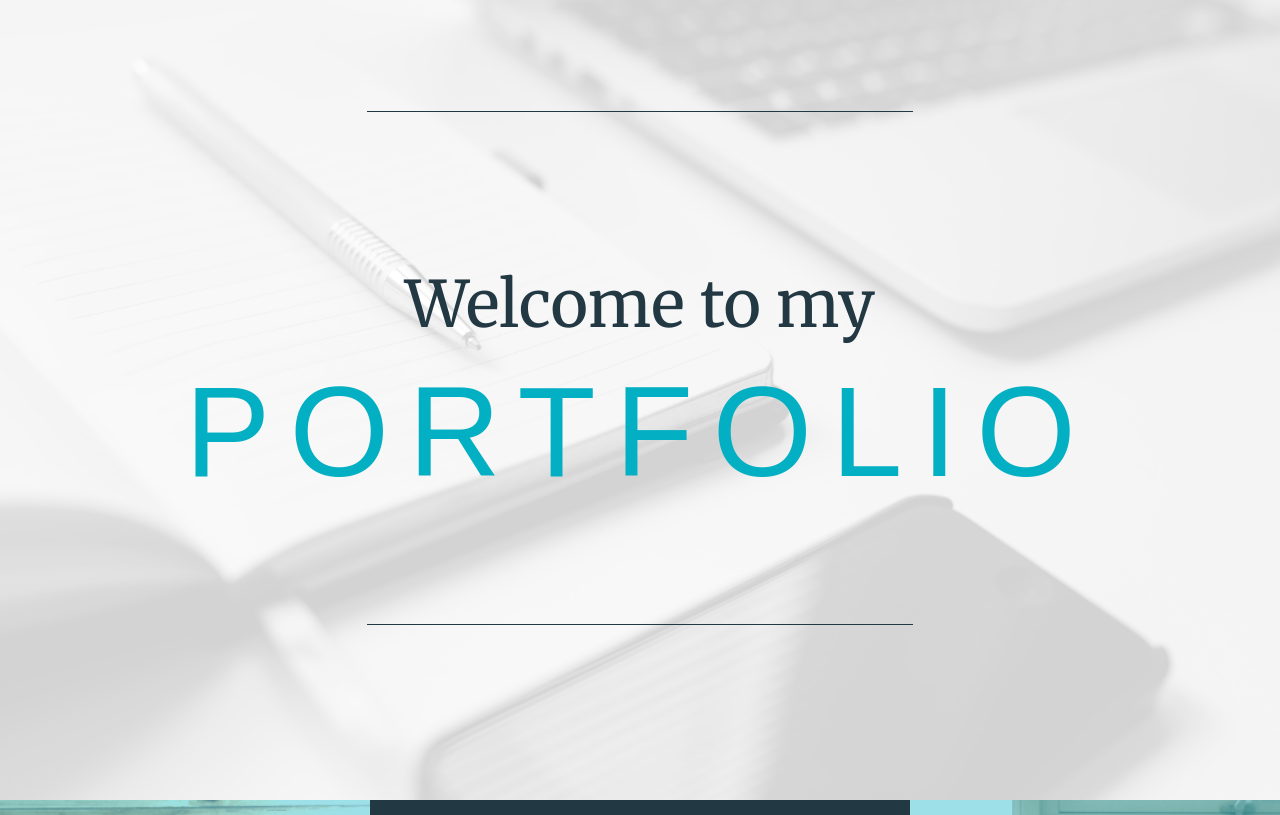
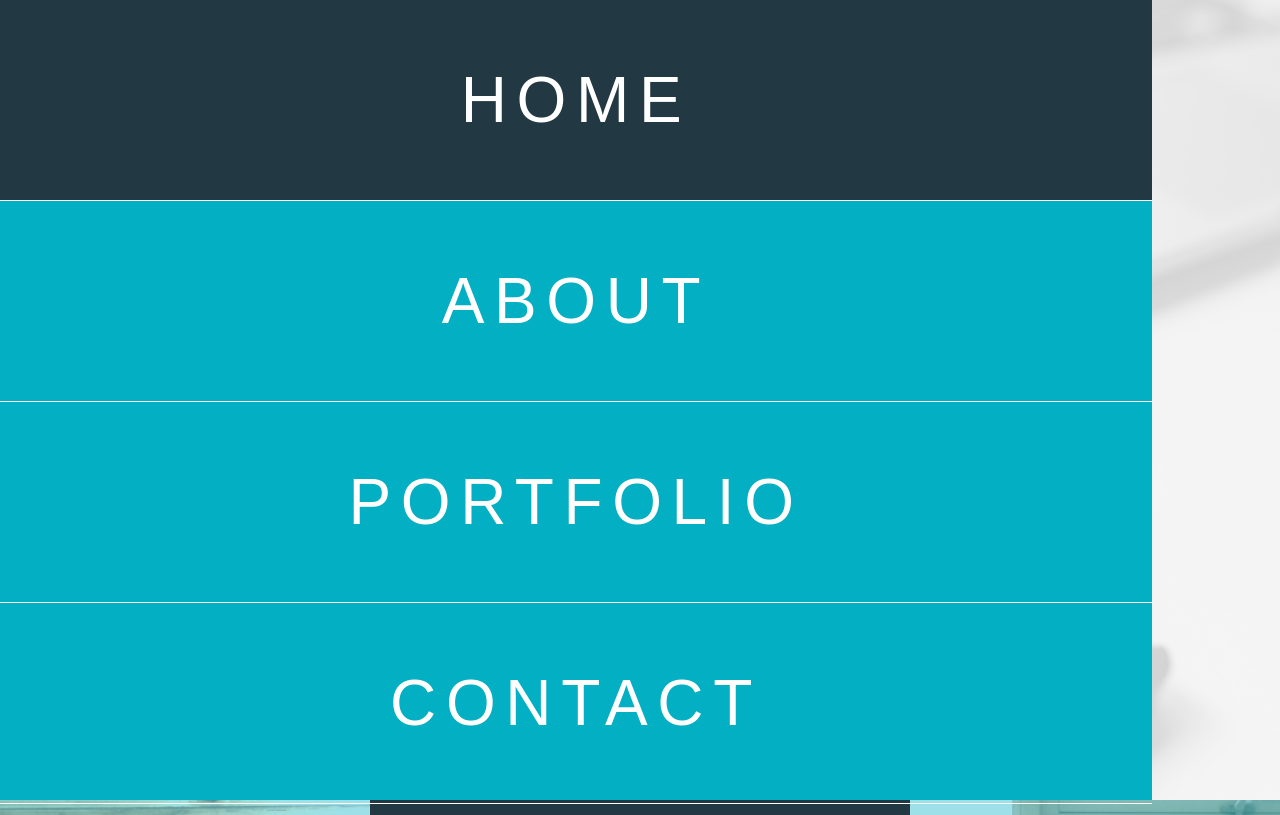
Before and after one commit to floroz/portfolio-css-grid, a website: page index.html in a window 1280 px wide. Shown: the top 815 px of the page. Drawn offline with Linux system fonts and the light colour scheme; a web font is replaced by a local one.

Commit message:
navigation

```diff
--- a/index.html
+++ b/index.html
@@ -12,7 +12,52 @@
 		<title>Portfolio CSS Grid</title>
 	</head>
 	<body>
+		<nav>
+			<ul>
+				<li><a href="#home">Home</a></li>
+				<li><a href="#about">About</a></li>
+				<li><a href="#portfolio">Portfolio</a></li>
+				<li><a href="#contact">Contact</a></li>
+			</ul>
+		</nav>
+
 		<section class="welcome">
+			<button class="menu-button">
+				<svg
+					class="hamburger"
+					x="0px"
+					y="0px"
+					viewBox="0 0 30 17"
+					height="17"
+					width="30"
+				>
+					<g transform="translate(-15 -15)">
+						<rect x="15" y="16" class="st0" width="30" height="2" />
+					</g>
+					<g transform="translate(-15 -9)">
+						<rect x="15" y="16" class="st0" width="30" height="2" />
+					</g>
+					<g transform="translate(-15 -3)">
+						<rect x="15" y="16" class="st0" width="30" height="2" />
+					</g>
+				</svg>
+				<svg
+					class="close-icon"
+					x="0px"
+					y="0px"
+					viewBox="0 0 30 17"
+					height="17"
+					width="30"
+				>
+					<g transform="translate(-15 -15)">
+						<polygon
+							class="st0"
+							points="31.2,23.5 37,29.3 35.8,30.5 30,24.7 24.2,30.5 23,29.3 28.8,23.5 23,17.7 24.2,16.5 30,22.3
+           35.8,16.5 37,17.7 	"
+						/>
+					</g>
+				</svg>
+			</button>
 			<h1>Welcome to my<span>Portfolio</span></h1>
 		</section>
 
--- a/scss/partials/_all.scss
+++ b/scss/partials/_all.scss
@@ -5,3 +5,4 @@
 @import './portfolio';
 @import './contact';
 @import './footer';
+@import './nav';
--- /dev/null
+++ b/scss/partials/_nav.scss
@@ -0,0 +1,47 @@
+.menu-button {
+	position: absolute;
+	top: 3em;
+	left: 3em;
+	background: transparent;
+	border: 0;
+}
+
+nav {
+	position: fixed;
+	top: 0;
+	bottom: 0;
+	left: 0;
+	right: 10%;
+	z-index: 10;
+
+	ul {
+		margin: 0;
+		padding: 0;
+		list-style: none;
+		display: flex;
+		flex-direction: column;
+		height: 100vh;
+		justify-content: space-around;
+		align-items: stretch;
+		background: $accent;
+
+		li {
+			border-bottom: 1px solid $white;
+			text-align: center;
+			transition: all 0.2s ease-in-out;
+		}
+
+		li:hover {
+			background: $dark-blue;
+		}
+
+		li a {
+			display: inline-block;
+			text-decoration: none;
+			@include sans-serif($fs: 4rem, $color: $white);
+			line-height: 0;
+			padding: calc(100vh / 8) 3em;
+			width: 100%;
+		}
+	}
+}
--- a/scss/partials/_welcome.scss
+++ b/scss/partials/_welcome.scss
@@ -2,6 +2,7 @@
 	background-image: url(../../img/header-bg.png);
 	background-size: cover;
 	background-position: center;
+	position: relative;
 	height: 100vh;
 	display: flex;
 	align-items: center;
```
Also changed, not shown: dist/css/main.min.css.
